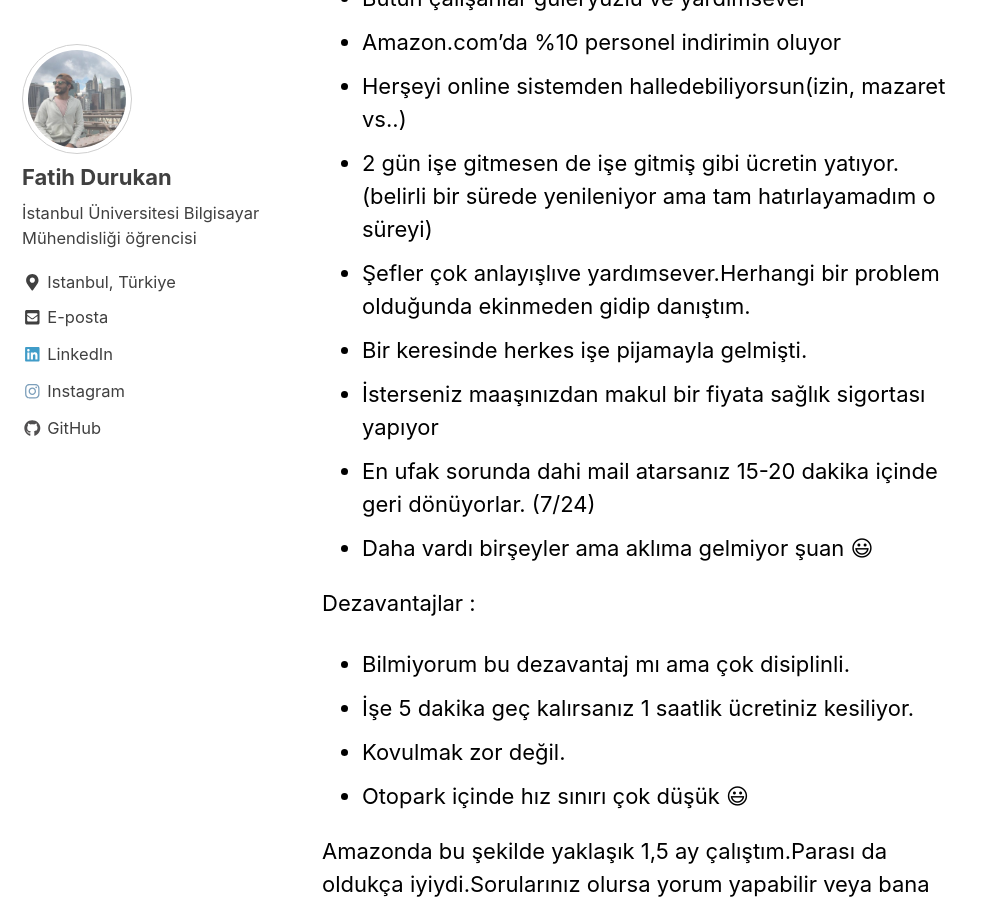
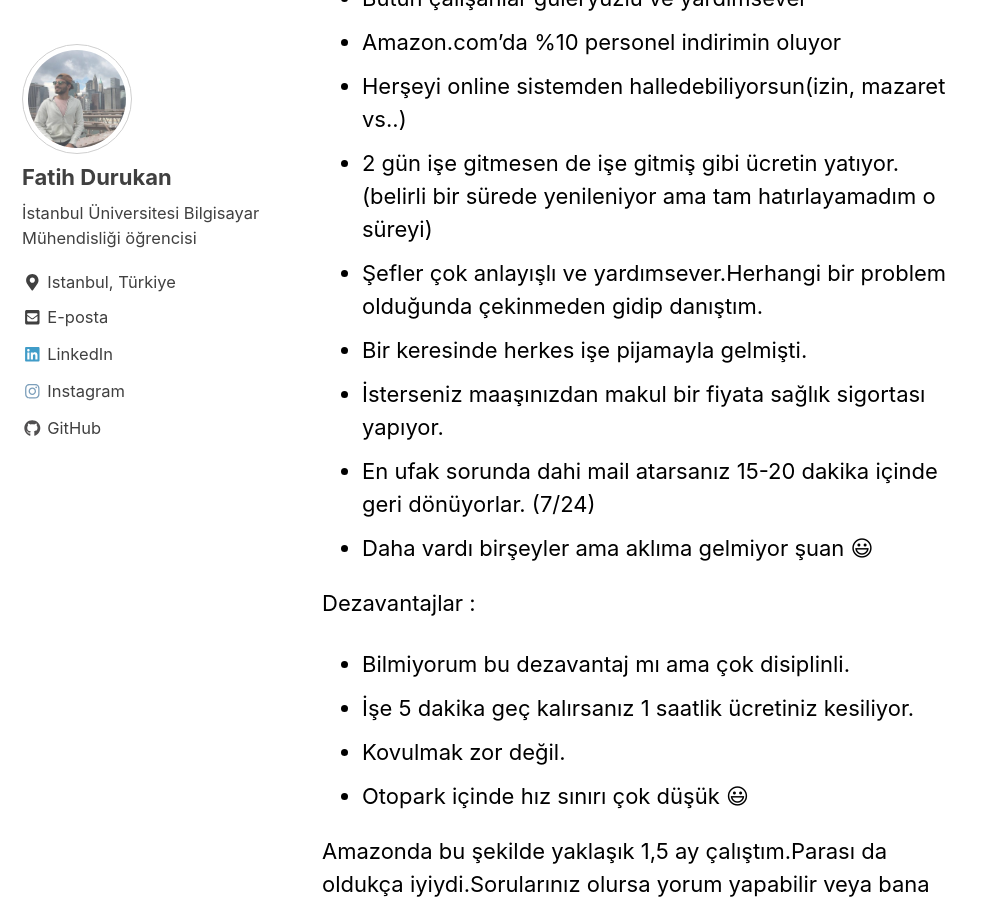
Before and after one commit to fatihdurukan/fatihdurukan.github.io, a Jekyll site: the page built from _posts/2018-01-22-amerikada-iş-bulmak.md, in a window 1280 px wide and 900 px high, scrolled down 6723 px. Shown: the whole window, without its empty margins (0-986 px from the left). Built offline with Jekyll 4.4.1, drawn with Linux system fonts in a browser that asks for light colours; nearby versions of some CDN libraries; emoji names are drawn with the system emoji font.

Commit message:
is bulmak

```diff
--- a/_config.yml
+++ b/_config.yml
@@ -12,7 +12,7 @@
 title                    : "Fatih Durukan"
 title_separator          : "-"
 name                     : "Fatih Durukan"
-description              : "İstanbul Üniversitesi Bilgisayar Mühendisliği öğrencisi"
+description              : "Ben Fatih Durukan, İstanbul Üniversitesi Bilgisayar Mühendisliği 4. Sınıf öğrencisiyim. İstanbul/Bahçelievler’de yaşıyorum. Java ve teknolojilerini öğrenip/kullanarak kendimi geliştiriyorum.Kodlama ve yazılımla uğraşmanın yanı sıra oryantiring sporu, kayak, tiyatro kulübü, halk oyunları gibi takım ve kulüplerde aktif rol aldım. Ayrıca yeni ülkeler, insanlar keşfetmeyi çok seviyorum."
 url                      : # the base hostname & protocol for your site e.g. "https://mmistakes.github.io"
 baseurl                  : # the subpath of your site, e.g. "/blog"
 repository               : fatihdurukan/fatihdurukan.github.io # GitHub username/repo-name e.g. "mmistakes/minimal-mistakes"
--- a/_posts/2018-01-22-amerikada-iş-bulmak.md
+++ b/_posts/2018-01-22-amerikada-iş-bulmak.md
@@ -62,9 +62,9 @@
 * Amazon.com'da %10 personel indirimin oluyor
 * Herşeyi online sistemden halledebiliyorsun(izin, mazaret vs..)
 * 2 gün işe gitmesen de işe gitmiş gibi ücretin yatıyor.(belirli bir sürede yenileniyor ama tam hatırlayamadım o süreyi)
-* Şefler çok anlayışlıve yardımsever.Herhangi bir problem olduğunda ekinmeden gidip danıştım.
+* Şefler çok anlayışlı ve yardımsever.Herhangi bir problem olduğunda çekinmeden gidip danıştım.
 * Bir keresinde herkes işe pijamayla gelmişti.
-* İsterseniz maaşınızdan makul bir fiyata sağlık sigortası yapıyor
+* İsterseniz maaşınızdan makul bir fiyata sağlık sigortası yapıyor.
 * En ufak sorunda dahi mail atarsanız 15-20 dakika içinde geri dönüyorlar. (7/24)
 * Daha vardı birşeyler ama aklıma gelmiyor şuan :smiley:
 
```
